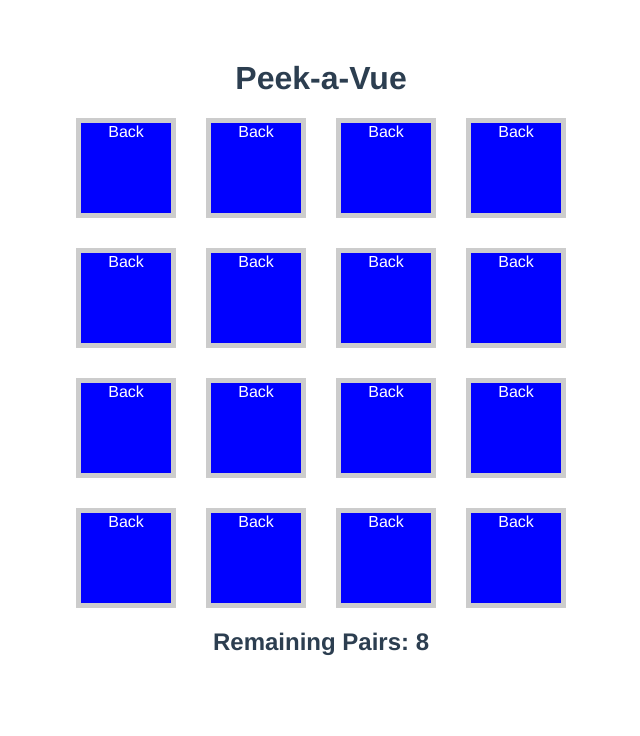
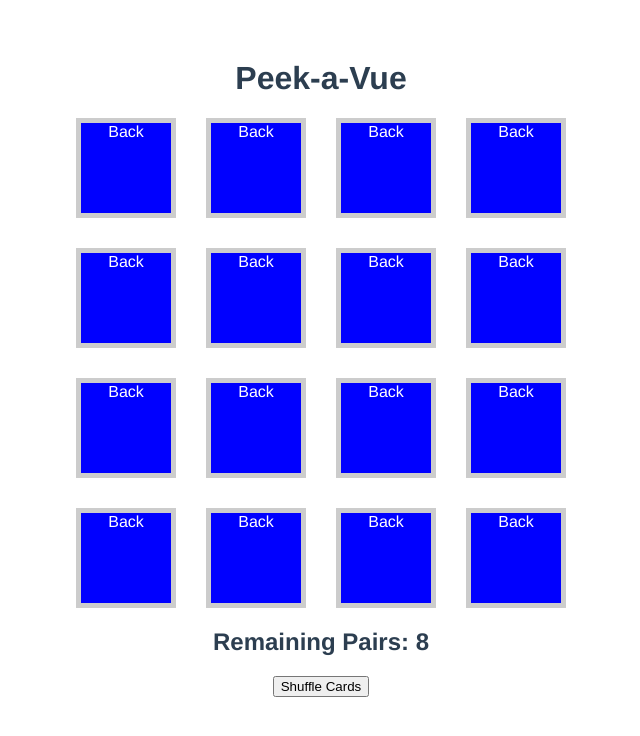
Before and after one commit to nearlys40/card-matching-game, a Vue app: page / in a window 1280 px wide. Shown: the top 736 px of the page, without its empty margins (319-959 px from the left). Built offline with nearby package versions, Linux system fonts and the light colour scheme.

Commit message:
Add shuffle ability

```diff
--- a/package.json
+++ b/package.json
@@ -9,6 +9,7 @@
   },
   "dependencies": {
     "core-js": "^3.8.3",
+    "lodash": "^4.17.21",
     "vue": "^3.2.13"
   },
   "devDependencies": {
--- a/src/App.vue
+++ b/src/App.vue
@@ -12,14 +12,17 @@
     />
   </section>
   <h2>{{ status }}</h2>
+  <button @click="shuffleCards()">Shuffle Cards</button>
 </template>
 
 <script setup>
+import _ from "lodash";
 import Card from "@/components/Card.vue";
 import { ref, watch, computed } from "vue";
 
 const cardList = ref([]);
 const userSelection = ref([]);
+
 const status = computed(() => {
   if (remainingPairs.value === 0) {
     return "Player Wins!";
@@ -35,6 +38,10 @@
 
   return remainingCards / 2;
 });
+
+const shuffleCards = () => {
+  cardList.value = _.shuffle(cardList.value);
+};
 
 for (let i = 0; i < 16; i++) {
   cardList.value.push({
--- a/src/components/Card.vue
+++ b/src/components/Card.vue
@@ -32,7 +32,6 @@
 const emit = defineEmits(["select-card"]);
 
 const selectCard = () => {
-  console.log(props.position);
   emit("select-card", {
     position: props.position,
     faceValue: props.value,
```
